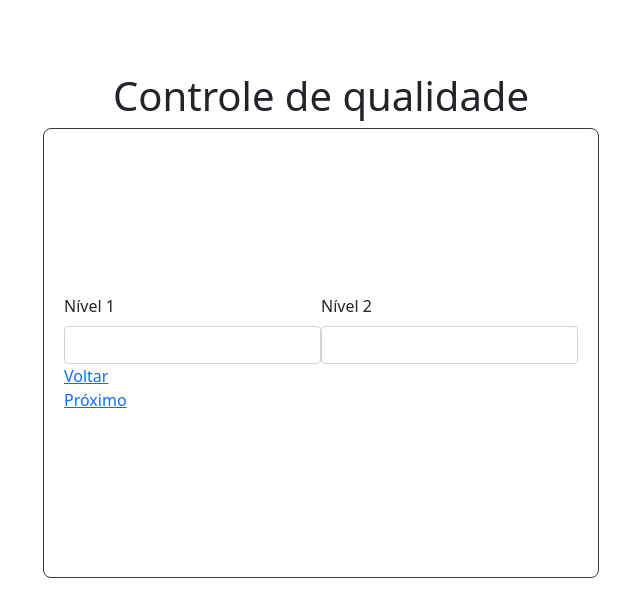
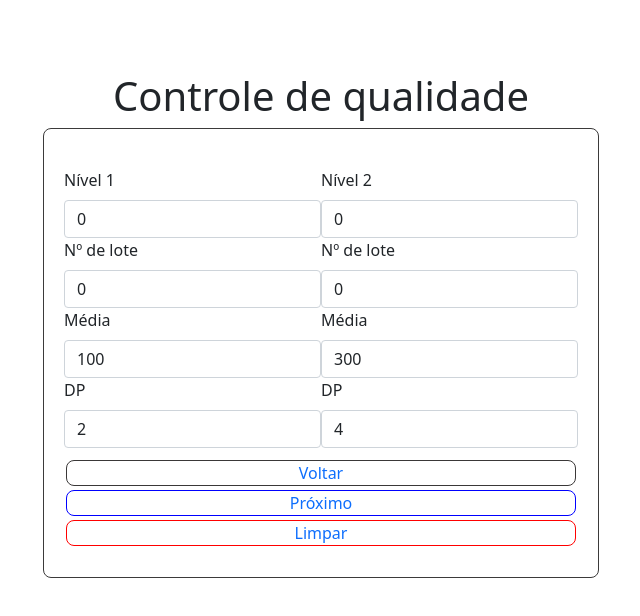
Before and after one commit to adrianomonteiroweb/westgard-system, a React (Create React App) app: page /batch-registration in a window 1280 px wide. Shown: the top 616 px of the page, without its empty margins (319-959 px from the left). Built offline with nearby package versions, Linux system fonts and the light colour scheme.

Commit message:
fix/new: input component, css style in the buttons and permanence state

```diff
--- /dev/null
+++ b/src/components/forms/inputs/InputComponent.js
@@ -0,0 +1,15 @@
+import Form from 'react-bootstrap/Form';
+
+import 'bootstrap/dist/css/bootstrap.min.css';
+
+function InputComponent({ input: [ type = 'text', id, value, nivelText, eventFunc, nivel, prop ] }) {
+    return (
+        <>
+            <Form.Label htmlFor={`${id}`}>{`${nivelText}`}</Form.Label>
+            <Form.Control type={`${type}`} id={`${id}`} value={value} onChange={(event) => eventFunc(nivel, event, prop)}
+            />
+        </>
+    );
+}
+
+export default InputComponent;
--- a/src/context/initialGlobalState.js
+++ b/src/context/initialGlobalState.js
@@ -8,13 +8,13 @@ export const initialStage1 = {
 
 export const initialStage2 = {
     nivel1: {
-        nivel1: '',
+        nivel1: 0,
         batchNumber: 0,
         media: 100,
         DP: 2
     },
     nivel2: {
-        nivel2: '',
+        nivel2: 0,
         batchNumber: 0,
         media: 300,
         DP: 4
--- a/src/pages/AnaliticSystemPage/AnaliticSystemPage.js
+++ b/src/pages/AnaliticSystemPage/AnaliticSystemPage.js
@@ -10,7 +10,7 @@ import { initialStage1 } from '../../context/initialGlobalState';
 
 function AnaliticSystemPage() {
     const { stage1, setStage1 } = useContext(IsContext);
-    console.log(stage1);
+
     return (
       <div className='analiticSystem-div'>
         <h5>Estágio 1</h5>
--- a/src/pages/AnaliticSystemPage/analiticSystemPage.css
+++ b/src/pages/AnaliticSystemPage/analiticSystemPage.css
@@ -9,9 +9,10 @@
 }
 
 .analiticSystem-div #next-button {
+    background-color: transparent;
     border: 1px solid blue;
     border-radius: 8px;
-    background-color: transparent;
+    color: blue;
     text-align: center;
     text-decoration: none;
     position: relative;
@@ -19,11 +20,22 @@
 }
 
 .analiticSystem-div #clear-button {
+    background-color: transparent;
     border: 1px solid red;
     border-radius: 8px;
-    background-color: transparent;
+    color: red;
     text-align: center;
     text-decoration: none;
     position: relative;
     top: 10px;
 }
+
+#next-button:hover {
+    background-color: rgba(0, 0, 255, 0.568);
+    color: aliceblue;
+}
+
+#clear-button:hover {
+    background-color: rgba(255, 0, 0, 0.596);
+    color: aliceblue;
+}
--- a/src/pages/BatchRegistrationPage/BatchRegistrationPage.js
+++ b/src/pages/BatchRegistrationPage/BatchRegistrationPage.js
@@ -1,36 +1,25 @@
 import { useContext } from 'react';
-import Form from 'react-bootstrap/Form';
 import { Link } from 'react-router-dom';
 
 import IsContext from '../../context/IsContext';
+import NilvelsComponent from './nivelsComponent/NivelsComponent';
 
-import 'bootstrap/dist/css/bootstrap.min.css';
 import './batchRegistrationPage.css';
+import { initialStage2 } from '../../context/initialGlobalState';
 
 function BatchRegistrationPage() {
     const { stage2, setStage2 } = useContext(IsContext);
-
+    console.log(stage2);
     return (
       <div className='batchRegistration-div'>
         <div className='nivels-div'>
-            <div className='nivel1'>
-                {/* nivel1 input */}
-                <Form.Label htmlFor='nivel1'>Nível 1</Form.Label>
-                <Form.Control type='text' id='nivel1'
-                onChange={(event) => setStage2({ nivel2: stage2.nivel2, nivel1: { ...stage2.nivel1, nivel1: event.target.value} })}
-                />
-            </div>
-            <div className='nivel2'>
-                {/* nivel2 input */}
-                <Form.Label htmlFor='nivel2'>Nível 2</Form.Label>
-                <Form.Control type='text' id='nivel2'
-                onChange={(event) => setStage2({ nivel1: stage2.nivel1, nivel2: { ...stage2.nivel2, nivel2: event.target.value} })}
-                />
-            </div>
+            <NilvelsComponent nivel={ ['nivel1', 'Nível 1', stage2, setStage2] } />
+            <NilvelsComponent nivel={ ['nivel2', 'Nível 2', stage2, setStage2] } />
         </div>
         {/* link */}
-        <Link to='/' id='next-button'>Voltar</Link>
+        <Link to='/' id='back-button'>Voltar</Link>
         <Link to='/batch-registration' id='next-button'>Próximo</Link>
+        <Link id='clear-button' onClick={() => setStage2(initialStage2)}>Limpar</Link>
       </div>
     );
   }
--- a/src/pages/BatchRegistrationPage/batchRegistrationPage.css
+++ b/src/pages/BatchRegistrationPage/batchRegistrationPage.css
@@ -11,3 +11,51 @@
 .batchRegistration-div .nivels-div {
     display: flex;
 }
+
+.batchRegistration-div #back-button {
+    border: 1px solid rgb(58, 56, 56);
+    border-radius: 8px;
+    background-color: transparent;
+    margin: 2px;
+    text-align: center;
+    text-decoration: none;
+    position: relative;
+    top: 10px;
+}
+
+.batchRegistration-div #next-button {
+    border: 1px solid blue;
+    border-radius: 8px;
+    background-color: transparent;
+    margin: 2px;
+    text-align: center;
+    text-decoration: none;
+    position: relative;
+    top: 10px;
+}
+
+.batchRegistration-div #clear-button {
+    border: 1px solid red;
+    border-radius: 8px;
+    background-color: transparent;
+    margin: 2px;
+    text-align: center;
+    text-decoration: none;
+    position: relative;
+    top: 10px;
+}
+
+#back-button:hover {
+    background-color: rgba(0, 0, 0, 0.582);
+    color: aliceblue;
+}
+
+#next-button:hover {
+    background-color: rgba(0, 0, 255, 0.568);
+    color: aliceblue;
+}
+
+#clear-button:hover {
+    background-color: rgba(255, 0, 0, 0.596);
+    color: aliceblue;
+}
--- /dev/null
+++ b/src/pages/BatchRegistrationPage/nivelsComponent/NivelsComponent.js
@@ -0,0 +1,56 @@
+import InputComponent from '../../../components/forms/inputs/InputComponent';
+
+function NilvelsComponent({nivel: [ nivel, nivelText, stage2, setStage2 ]}) {
+
+    function setPropState(nivel, event, prop) {
+        nivel === 'nivel1'
+        ? setStage2({ nivel2: stage2.nivel2, nivel1: { ...stage2.nivel1, [prop]: event.target.value} })
+        : setStage2({ nivel1: stage2.nivel1, nivel2: { ...stage2.nivel2, [prop]: event.target.value} })
+    }
+
+    return (
+        <div className='nivel'>
+            {/* nivel input */}
+            <InputComponent
+                input={['number',
+                'nivel',
+                stage2[nivel][nivel],
+                nivelText,
+                setPropState,
+                nivel,
+                nivel]}
+            />
+            {/* batch number input */}
+            <InputComponent
+                input={['number',
+                'batch',
+                stage2[nivel]['batchNumber'],
+                'Nº de lote',
+                setPropState,
+                nivel,
+                'batchNumber']}
+            />
+            {/* media input */}
+            <InputComponent
+                input={['number',
+                'media',
+                stage2[nivel]['media'],
+                'Média',
+                setPropState,
+                nivel,
+                'media']}
+            />
+            {/* DP input */}
+            <InputComponent input={['number',
+                'DP',
+                stage2[nivel]['DP'],
+                'DP',
+                setPropState,
+                nivel,
+                'DP']}
+            />
+        </div>
+    );
+}
+
+export default NilvelsComponent;
```
